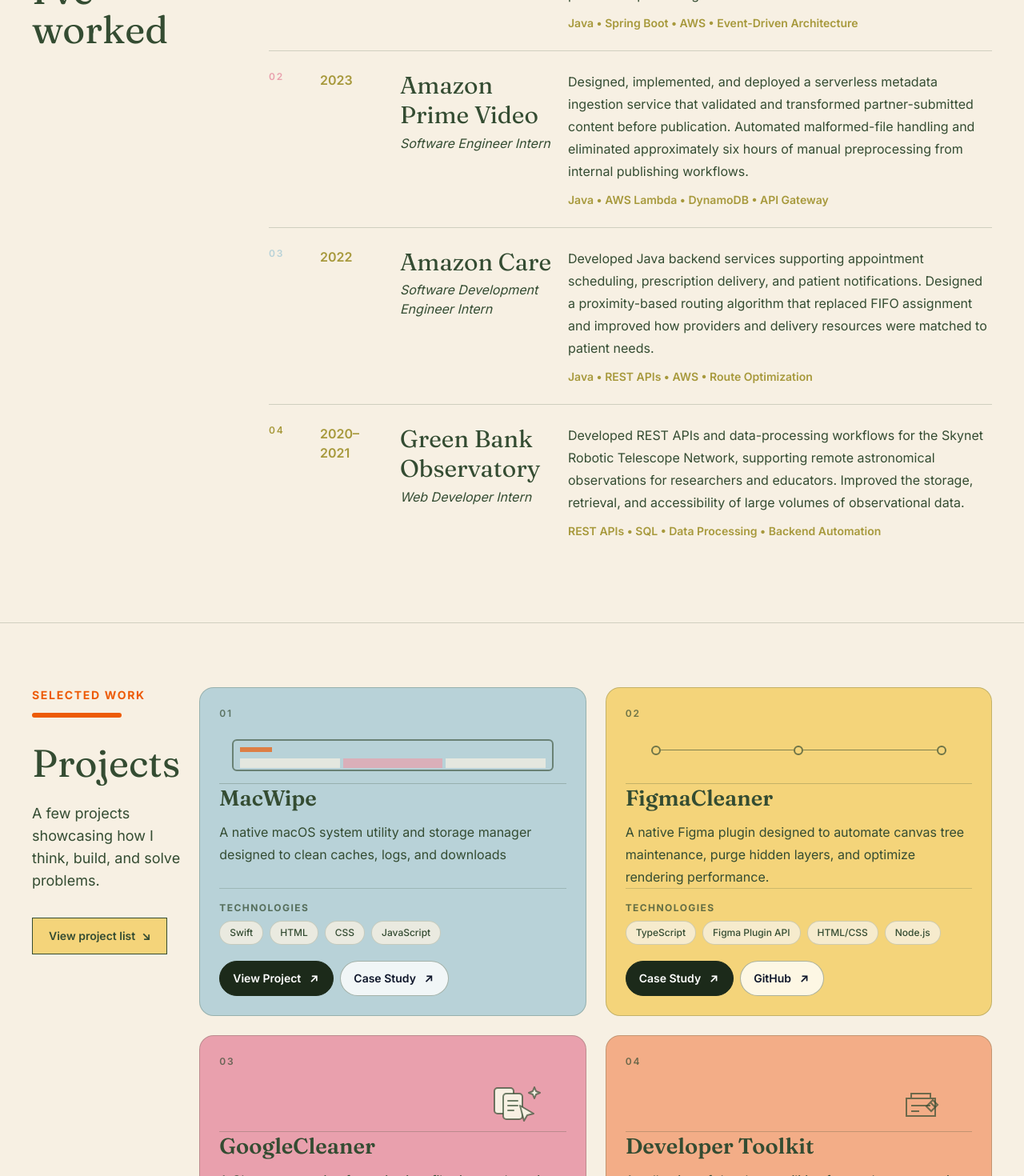
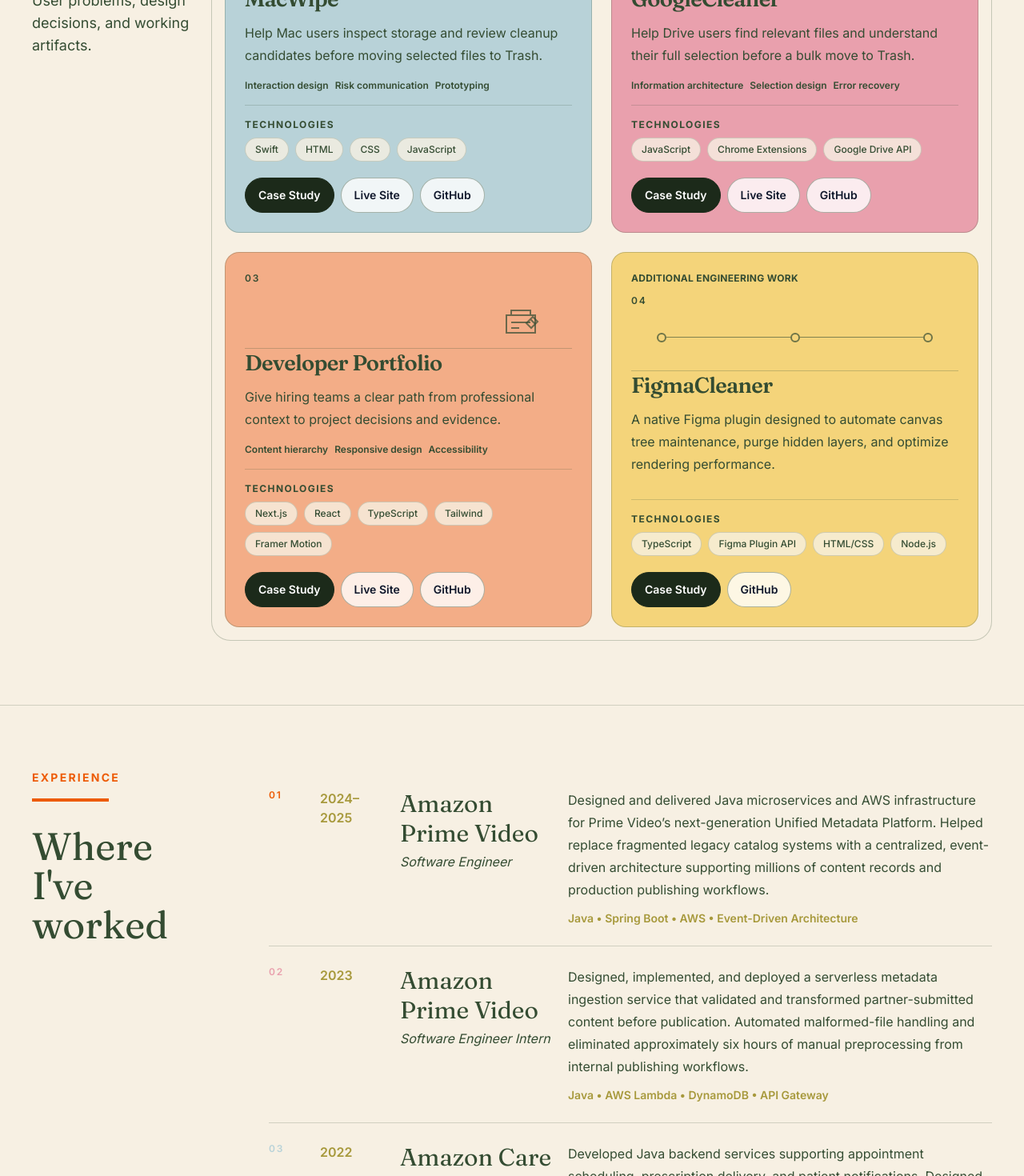
Before and after one commit to julsoyola/juliana-portfolio, a Next.js app in the folder portfolio/: page / in a window 1280 px wide. Shown: the part 1080-2550 px from the top of the page at 80% size. Built offline with nearby package versions, Linux system fonts and the light colour scheme.

Commit message:
Arrange project cards in a two column collection

```diff
--- a/portfolio/app/page.tsx
+++ b/portfolio/app/page.tsx
@@ -17,11 +17,11 @@ export default function Home() {
       </Reveal>
 
       <Reveal>
-        <Experience />
+        <Projects />
       </Reveal>
 
       <Reveal>
-        <Projects />
+        <Experience />
       </Reveal>
 
       <Reveal>
--- a/portfolio/components/Projects.tsx
+++ b/portfolio/components/Projects.tsx
@@ -1,15 +1,34 @@
 import Link from "next/link";
 
-const projects = [
+type Project = {
+  title: string; description: string; stack: string[]; tone: string;
+  caseStudyUrl?: string; liveUrl: string | null; githubUrl: string | null;
+  liveLabel?: string; skills?: string[];
+};
+const projects: Project[] = [
   {
-    title: "MacWipe",
-    caseStudyUrl: "/work/macwipe",
-    description:
-      "A native macOS system utility and storage manager designed to clean caches, logs, and downloads",
-    stack: ["Swift", "HTML", "CSS", "JavaScript"],
-    tone: "bg-[var(--sky)]",
-    liveUrl: "https://macwipe.vercel.app/",
-    githubUrl: "https://github.com/julsoyola/macwipe",
+    liveLabel: "Live Site",
+    title: "MacWipe", caseStudyUrl: "/work/macwipe",
+    description: "Help Mac users inspect storage and review cleanup candidates before moving selected files to Trash.",
+    skills: ["Interaction design", "Risk communication", "Prototyping"],
+    stack: ["Swift", "HTML", "CSS", "JavaScript"], tone: "bg-[var(--sky)]",
+    liveUrl: "https://macwipe.vercel.app/", githubUrl: "https://github.com/julsoyola/macwipe",
+  },
+  {
+    liveLabel: "Live Site",
+    title: "GoogleCleaner", caseStudyUrl: "/work/googlecleaner",
+    description: "Help Drive users find relevant files and understand their full selection before a bulk move to Trash.",
+    skills: ["Information architecture", "Selection design", "Error recovery"],
+    stack: ["JavaScript", "Chrome Extensions", "Google Drive API"], tone: "bg-[var(--pink)]",
+    liveUrl: "https://chromewebstore.google.com/detail/googlecleaner/acijddppbcekpnlddndfomahlpgcnfoe", githubUrl: "https://github.com/julsoyola/googleCleaner#readme",
+  },
+  {
+    liveLabel: "Live Site",
+    title: "Developer Portfolio", caseStudyUrl: "/work/portfolio",
+    description: "Give hiring teams a clear path from professional context to project decisions and evidence.",
+    skills: ["Content hierarchy", "Responsive design", "Accessibility"],
+    stack: ["Next.js", "React", "TypeScript", "Tailwind", "Framer Motion"], tone: "bg-[#F3AD87]",
+    liveUrl: "https://juliana-portfolio-two.vercel.app", githubUrl: "https://github.com/julsoyola/juliana-portfolio",
   },
   {
     title: "FigmaCleaner",
@@ -21,29 +40,11 @@ const projects = [
     liveUrl: "https://github.com/julsoyola/figmaCleaner",
     githubUrl: "https://github.com/julsoyola/figmaCleaner",
   },
-  {
-    title: "GoogleCleaner",
-    caseStudyUrl: "/work/googlecleaner",
-    description:
-      "A Chrome extension for reviewing, filtering, and moving selected Google Drive files to Trash.",
-    stack: ["JavaScript", "Chrome Extensions", "Google Drive API"],
-    tone: "bg-[var(--pink)]",
-    liveUrl: "https://chromewebstore.google.com/detail/googlecleaner/acijddppbcekpnlddndfomahlpgcnfoe",
-    githubUrl: "https://github.com/julsoyola/googleCleaner#readme",
-  },
-  {
-    title: "Developer Toolkit",
-    description:
-      "A collection of developer utilities focused on automation, workflow efficiency, and internal tooling.",
-    stack: ["TypeScript", "Node.js", "Automation"],
-    tone: "bg-[#F3AD87]",
-    liveUrl: null,
-    githubUrl: null,
-  },
+
 ];
 
 const projectControlClassName =
-  "inline-flex min-h-11 items-center justify-center gap-2 rounded-full border px-4 py-2 text-sm font-semibold transition-colors";
+  "inline-flex min-h-11 w-full min-w-0 items-center justify-center gap-1 rounded-full border px-2 py-2 text-xs font-semibold sm:w-auto sm:gap-2 sm:px-4 sm:text-sm transition-colors focus-visible:outline-[var(--forest)]";
 
 const primaryControlClassName =
   "border-[#1C2A1A] bg-[#1C2A1A] text-white hover:bg-[#1E2E1E]";
@@ -51,17 +52,19 @@ const secondaryControlClassName =
   "border-[var(--forest)]/40 bg-white/80 text-slate-900 hover:border-[var(--forest)]/70 hover:bg-white";
 
 export default function Projects() {
+  const hasMoreProjects = projects.length > 4;
+
   return (
     <section
       id="work"
       aria-labelledby="projects-heading"
-      className="border-t border-[var(--forest)]/20 px-6 py-20 lg:px-10"
+      className="border-t border-[var(--forest)]/20 px-4 py-20 sm:px-6 lg:px-10"
     >
       <div className="mx-auto max-w-7xl">
-        <div className="grid gap-8 min-[900px]:grid-cols-[0.25fr_repeat(3,minmax(0,1fr))] min-[900px]:items-start min-[900px]:gap-6">
+        <div className="grid gap-8 lg:grid-cols-[200px_minmax(0,1fr)] lg:items-start lg:gap-6">
           <div>
-            <p className="text-sm font-bold uppercase tracking-[0.12em] text-[var(--terracotta)]">
-              Selected Work
+            <p className="text-sm font-bold uppercase tracking-[0.12em] text-[var(--forest)]">
+              Featured Work
             </p>
 
             <div className="mt-3 h-1.5 w-28 rounded-full bg-[var(--terracotta)]" />
@@ -74,28 +77,26 @@ export default function Projects() {
             </h2>
 
             <p className="mt-6 max-w-[220px] text-lg leading-7 text-[var(--text)]">
-              A few projects showcasing how I think, build, and solve problems.
+              User problems, design decisions, and working artifacts.
             </p>
 
-            <a
-              href="#project-list"
-              className="mt-8 inline-flex border border-[var(--forest)] bg-[var(--mustard)] px-5 py-3 text-sm font-semibold text-[var(--text)] transition hover:bg-[var(--terracotta)] hover:text-[var(--paper)]"
-            >
-              View project list{" "}
-              <span aria-hidden="true" className="ml-2">
-                ↘
-              </span>
-            </a>
           </div>
 
-          <div id="project-list" className="col-span-full grid gap-6 md:grid-cols-2 min-[900px]:col-span-3 min-[900px]:grid-cols-subgrid">
+          <div
+            id="project-list"
+            role="region"
+            aria-label="Project collection"
+            tabIndex={hasMoreProjects ? 0 : undefined}
+            className={`col-span-full grid min-w-0 grid-cols-2 gap-3 rounded-[24px] border border-[var(--forest)]/25 bg-[var(--paper)] p-2 sm:gap-6 sm:p-4 lg:col-span-1 ${hasMoreProjects ? "max-h-[85vh] overflow-y-auto overscroll-y-contain" : ""}`}
+          >
             {projects.map((project, index) => (
-              <div key={project.title} className="h-full project-scroll-card">
-                <article
-                  className={`${project.tone} flex h-full min-h-[310px] flex-col rounded-[18px] border border-[var(--forest)]/25 p-6 transition duration-300 hover:-translate-y-1`}
+              <div key={project.title} className="h-full min-w-0 project-scroll-card">
+                <article aria-label={index < 3 ? `Featured: ${project.title}` : `Additional work: ${project.title}`}
+                  className={`${project.tone} flex h-full min-h-[310px] flex-col rounded-[18px] border border-[var(--forest)]/25 p-2.5 sm:p-6 transition duration-300 hover:-translate-y-1 motion-reduce:transform-none motion-reduce:transition-none`}
                 >
-                  <div className="flex flex-1 flex-col">
-                    <span className="text-xs font-semibold tracking-[0.16em] text-[var(--forest)]/70">
+                  <div className="flex min-w-0 flex-1 flex-col [overflow-wrap:anywhere]">
+                    {index === 3 && <p className="mb-3 text-xs font-bold uppercase tracking-wide">Additional engineering work</p>}
+                    <span className="text-xs font-semibold tracking-[0.16em] text-[var(--forest)]">
                       {String(index + 1).padStart(2, "0")}
                     </span>
 
@@ -103,7 +104,7 @@ export default function Projects() {
                       aria-hidden="true"
                       className="relative mt-4 h-16 border-b border-[var(--forest)]/25"
                     >
-                      {index === 0 && (
+                      {project.title === "MacWipe" && (
                         <div className="absolute inset-x-4 top-2 h-10 rounded-md border-2 border-[var(--forest)]/60 p-2">
                           <div className="h-1.5 w-10 bg-[var(--terracotta)]/70" />
                           <div className="mt-2 grid grid-cols-3 gap-1">
@@ -113,7 +114,7 @@ export default function Projects() {
                           </div>
                         </div>
                       )}
-                      {index === 1 && (
+                      {project.title === "FigmaCleaner" && (
                         <div className="absolute inset-x-8 top-4 flex items-center justify-between">
                           <span className="h-3 w-3 rounded-full border-2 border-[var(--forest)]/70" />
                           <span className="h-px flex-1 bg-[var(--forest)]/60" />
@@ -122,7 +123,7 @@ export default function Projects() {
                           <span className="h-3 w-3 rounded-full border-2 border-[var(--forest)]/70" />
                         </div>
                       )}
-                      {index === 2 && (
+                      {project.title === "GoogleCleaner" && (
                         <svg
                           aria-hidden="true"
                           viewBox="0 0 64 48"
@@ -138,7 +139,7 @@ export default function Projects() {
                           <path d="m56 4 2 5 5 2-5 2-2 5-2-5-5-2 5-2z" />
                         </svg>
                       )}
-                      {index === 3 && (
+                      {project.title === "Developer Portfolio" && (
                         <svg
                           aria-hidden="true"
                           viewBox="0 0 64 48"
@@ -151,16 +152,20 @@ export default function Projects() {
                       )}
                     </div>
 
-                    <h3 className="font-display text-[1.7rem] font-semibold leading-tight text-[var(--forest)]">
+                    <h3 className="font-display text-lg font-semibold tracking-tight sm:text-[1.7rem] leading-tight text-[var(--forest)]">
                       {project.title}
                     </h3>
 
-                    <p className="mt-3 text-base leading-7 text-[var(--text)]">
+                    <p className="mt-3 text-sm leading-6 text-[var(--text)] sm:text-base sm:leading-7">
                       {project.description}
                     </p>
 
+                    {project.skills && <ul aria-label={`${project.title} design skills`} className="my-4 flex flex-wrap gap-2">
+                      {project.skills.map(skill => <li key={skill} className="text-xs font-semibold text-[var(--forest)]">{skill}</li>)}
+                    </ul>}
+
                     <div className="mt-auto border-t border-[var(--forest)]/20 pt-4">
-                      <p className="text-xs font-bold uppercase tracking-[0.12em] text-[var(--forest)]/75">
+                      <p className="text-xs font-bold uppercase tracking-[0.12em] text-[var(--forest)]">
                         Technologies
                       </p>
 
@@ -171,7 +176,7 @@ export default function Projects() {
                         {project.stack.map((item) => (
                           <li
                             key={item}
-                            className="rounded-full border border-[var(--forest)]/20 bg-[var(--paper)]/80 px-3 py-1.5 text-xs font-medium text-[var(--forest)]"
+                            className="max-w-full rounded-full border border-[var(--forest)]/20 bg-[var(--paper)]/80 px-2 sm:px-3 py-1.5 text-xs font-medium text-[var(--forest)]"
                           >
                             {item}
                           </li>
@@ -181,9 +186,9 @@ export default function Projects() {
 
                     <div className="mt-5 flex flex-wrap gap-[8px]">
                       {[
-                        { label: (project.title === "MacWipe" || project.title === "GoogleCleaner") ? "View Project" : project.caseStudyUrl ? "Case Study" : "View project", url: (project.title === "MacWipe" || project.title === "GoogleCleaner") ? project.liveUrl : project.caseStudyUrl ?? project.liveUrl, style: primaryControlClassName },
-                        ...((project.title === "MacWipe" || project.title === "GoogleCleaner") ? [{ label: "Case Study", url: project.caseStudyUrl, style: secondaryControlClassName }] : []),
-                        ...((project.title === "MacWipe" || project.title === "GoogleCleaner") ? [] : [{ label: "GitHub", url: project.githubUrl, style: secondaryControlClassName }]),
+                        { label: project.caseStudyUrl ? "Case Study" : "View project", url: project.caseStudyUrl ?? project.liveUrl, style: primaryControlClassName },
+                        ...(project.liveLabel ? [{ label: project.liveLabel, url: project.liveUrl, style: secondaryControlClassName }] : []),
+                        { label: "GitHub", url: project.githubUrl, style: secondaryControlClassName },
                       ].map(({ label, url, style }) =>
                         url ? (
                           <Link
@@ -194,7 +199,7 @@ export default function Projects() {
                             className={`${projectControlClassName} ${style}`}
                           >
                             {label}
-                            <span aria-hidden="true" className="inline-flex h-4 w-4 items-center justify-center leading-none">↗</span>
+
                           </Link>
                         ) : (
                           <button
@@ -204,7 +209,7 @@ export default function Projects() {
                             className={`${projectControlClassName} ${style} pointer-events-none cursor-not-allowed opacity-50`}
                           >
                             {label}
-                            <span aria-hidden="true" className="inline-flex h-4 w-4 items-center justify-center leading-none">↗</span>
+
                           </button>
                         ),
                       )}
```
